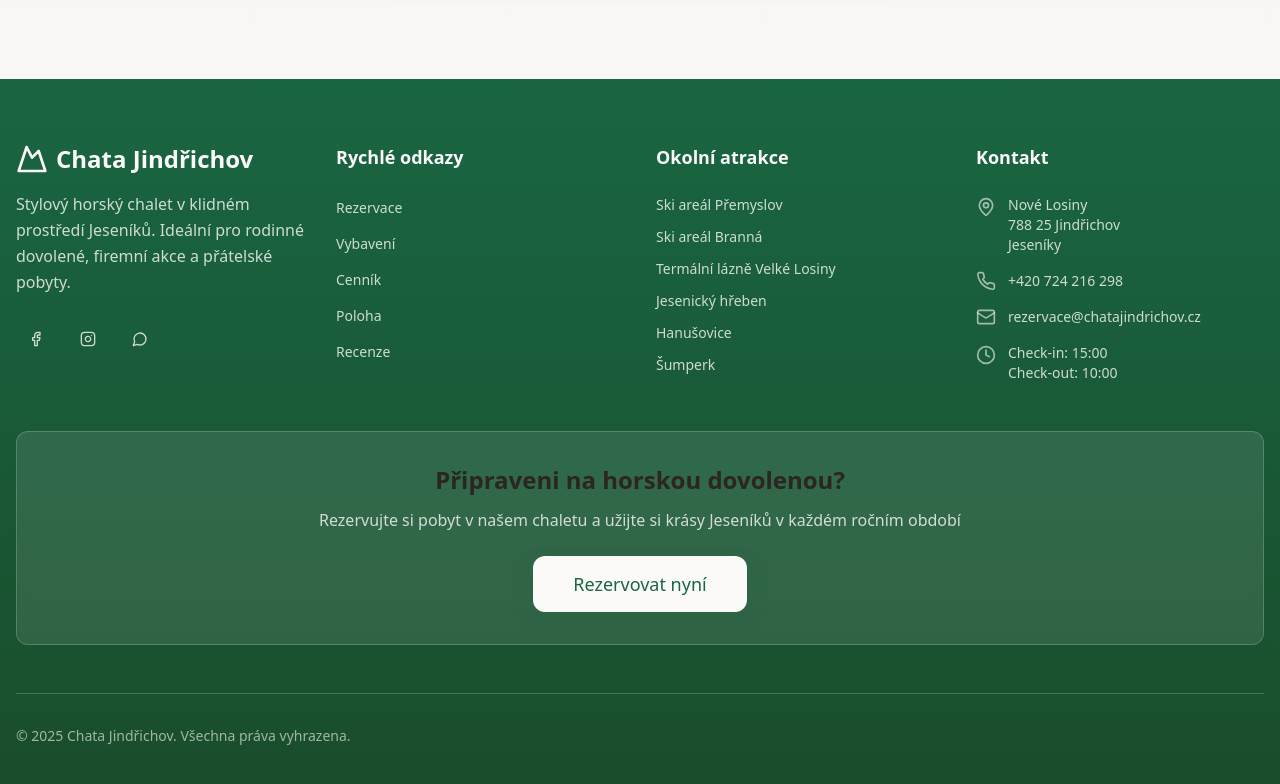
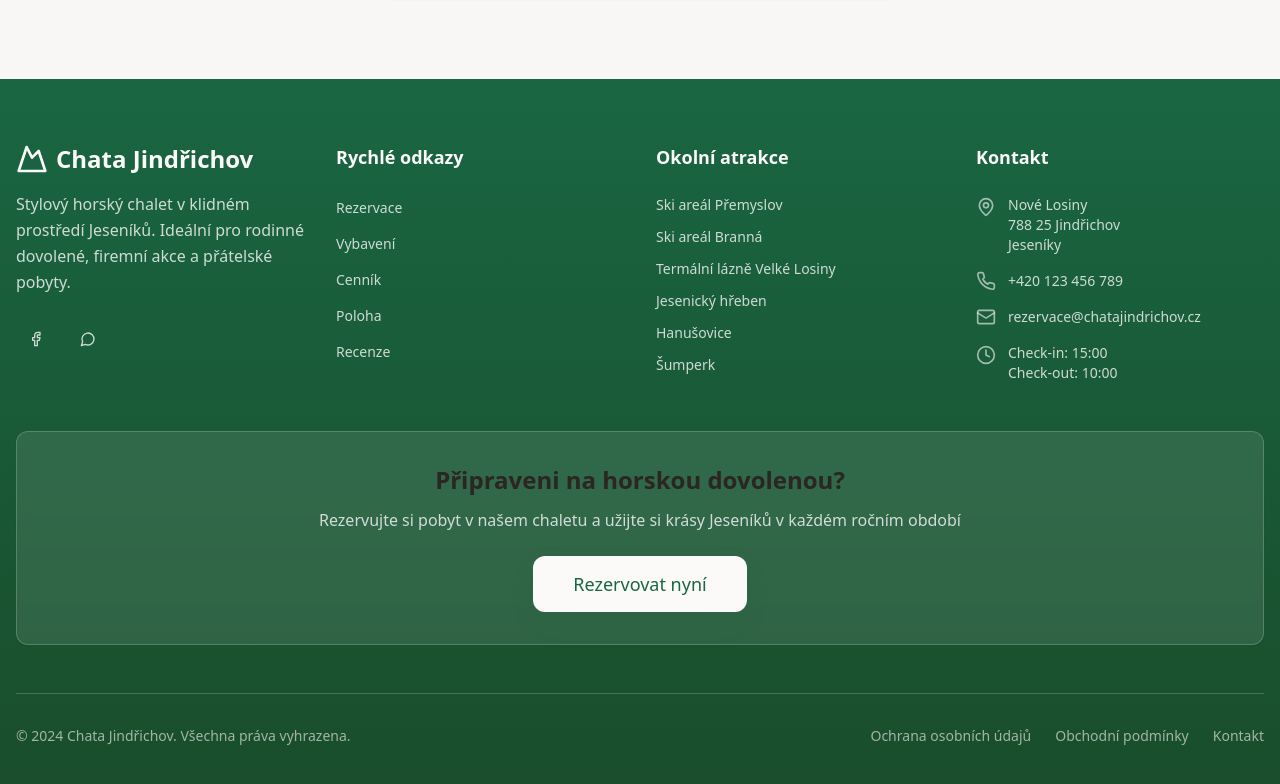
Before and after one commit to vaclaveka/chatova-pohoda-rezervace, a React (Vite) app: page / in a window 1280 px wide. Shown: the part 7983-8767 px from the top of the page. Built offline with nearby package versions, Linux system fonts and the light colour scheme; no server answers; the database is empty.

Commit message:
Visual edit in Lovable
Edited UI in Lovable

```diff
--- a/src/components/Footer.tsx
+++ b/src/components/Footer.tsx
@@ -38,9 +38,7 @@ const Footer = () => {
               <Button variant="ghost" size="icon" className="text-mountain-snow/80 hover:text-mountain-snow hover:bg-mountain-snow/10">
                 <Facebook className="h-5 w-5" />
               </Button>
-              <Button variant="ghost" size="icon" className="text-mountain-snow/80 hover:text-mountain-snow hover:bg-mountain-snow/10">
-                <Instagram className="h-5 w-5" />
-              </Button>
+
               <Button variant="ghost" size="icon" className="text-mountain-snow/80 hover:text-mountain-snow hover:bg-mountain-snow/10">
                 <MessageCircle className="h-5 w-5" />
               </Button>
@@ -84,7 +82,9 @@ const Footer = () => {
 
               <div className="flex items-center gap-3">
                 <Phone className="h-5 w-5 text-mountain-snow/60" />
-                <a href="tel:+420123456789" className="text-sm text-mountain-snow/80 hover:text-mountain-snow transition-colors">+420 724 216 298</a>
+                <a href="tel:+420123456789" className="text-sm text-mountain-snow/80 hover:text-mountain-snow transition-colors">
+                  +420 123 456 789
+                </a>
               </div>
 
               <div className="flex items-center gap-3">
@@ -121,11 +121,19 @@ const Footer = () => {
         {/* Bottom Bar */}
         <div className="border-t border-mountain-snow/20 mt-12 pt-8">
           <div className="flex flex-col md:flex-row items-center justify-between gap-4">
-            <p className="text-sm text-mountain-snow/60">© 2025 Chata Jindřichov. Všechna práva vyhrazena.</p>
+            <p className="text-sm text-mountain-snow/60">
+              © 2024 Chata Jindřichov. Všechna práva vyhrazena.
+            </p>
             <div className="flex gap-6 text-sm text-mountain-snow/60">
-
-
-
+              <a href="#" className="hover:text-mountain-snow/80 transition-colors">
+                Ochrana osobních údajů
+              </a>
+              <a href="#" className="hover:text-mountain-snow/80 transition-colors">
+                Obchodní podmínky
+              </a>
+              <a href="#" className="hover:text-mountain-snow/80 transition-colors">
+                Kontakt
+              </a>
             </div>
           </div>
         </div>
```
